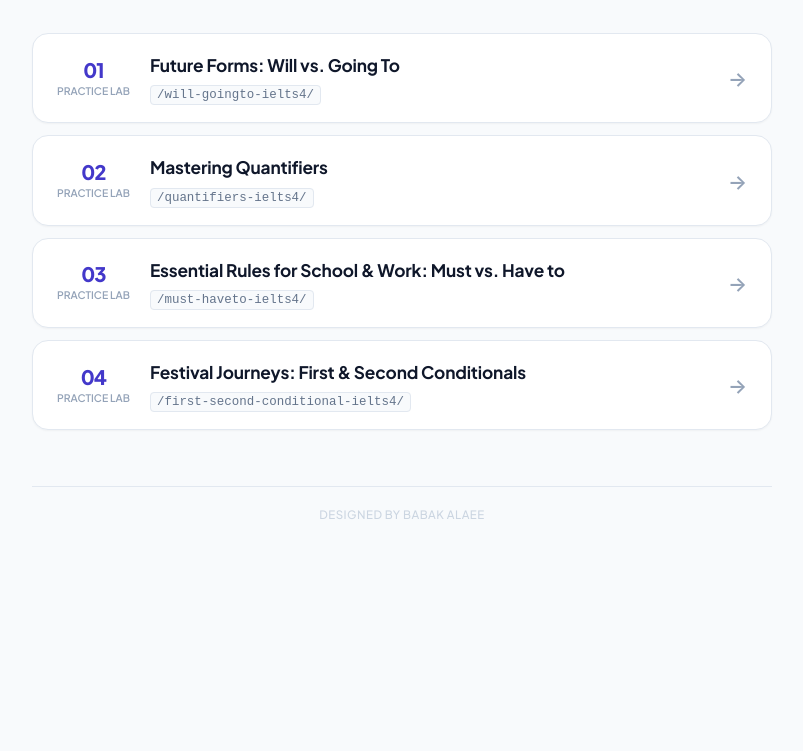
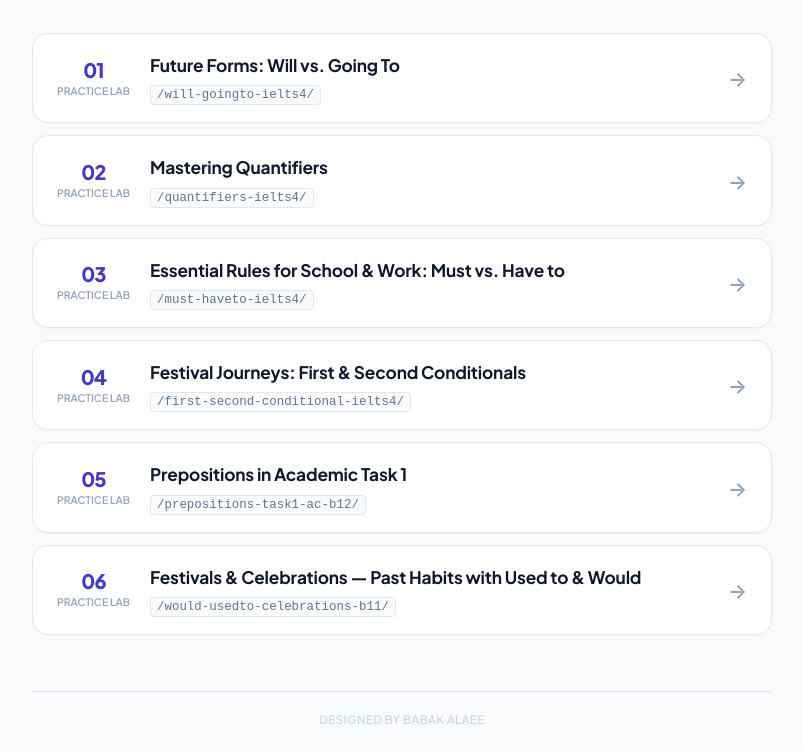
Before and after one commit to BobAres-art/psinteractive-ge-ba, a plain HTML site: page ielts4.html in a window 1280 px wide. Shown: the part 125-876 px from the top of the page, without its empty margins (238-1041 px from the left). Before the commit the page ends 800 px from the top, so only its background shows below. Drawn offline with Linux system fonts and the light colour scheme.

Commit message:
Auto-update indices and student portals [skip ci]

```diff
--- a/ielts4.html
+++ b/ielts4.html
@@ -153,6 +153,28 @@
         </div>
         <div class="card-arrow" aria-hidden="true">&rarr;</div>
       </a>
+      <a class="exercise-card" href="topics/prepositions-task1-ac-b12/">
+        <div class="card-meta">
+          <span class="card-num">05</span>
+          <span class="card-tag">Practice Lab</span>
+        </div>
+        <div class="card-body">
+          <h3 class="card-title">Prepositions in Academic Task 1</h3>
+          <span class="card-slug">/prepositions-task1-ac-b12/</span>
+        </div>
+        <div class="card-arrow" aria-hidden="true">&rarr;</div>
+      </a>
+      <a class="exercise-card" href="topics/would-usedto-celebrations-b11/">
+        <div class="card-meta">
+          <span class="card-num">06</span>
+          <span class="card-tag">Practice Lab</span>
+        </div>
+        <div class="card-body">
+          <h3 class="card-title">Festivals & Celebrations — Past Habits with Used to & Would</h3>
+          <span class="card-slug">/would-usedto-celebrations-b11/</span>
+        </div>
+        <div class="card-arrow" aria-hidden="true">&rarr;</div>
+      </a>
     </main>
     <footer>
       <p class="credit">Designed by Babak Alaee</p>
```
